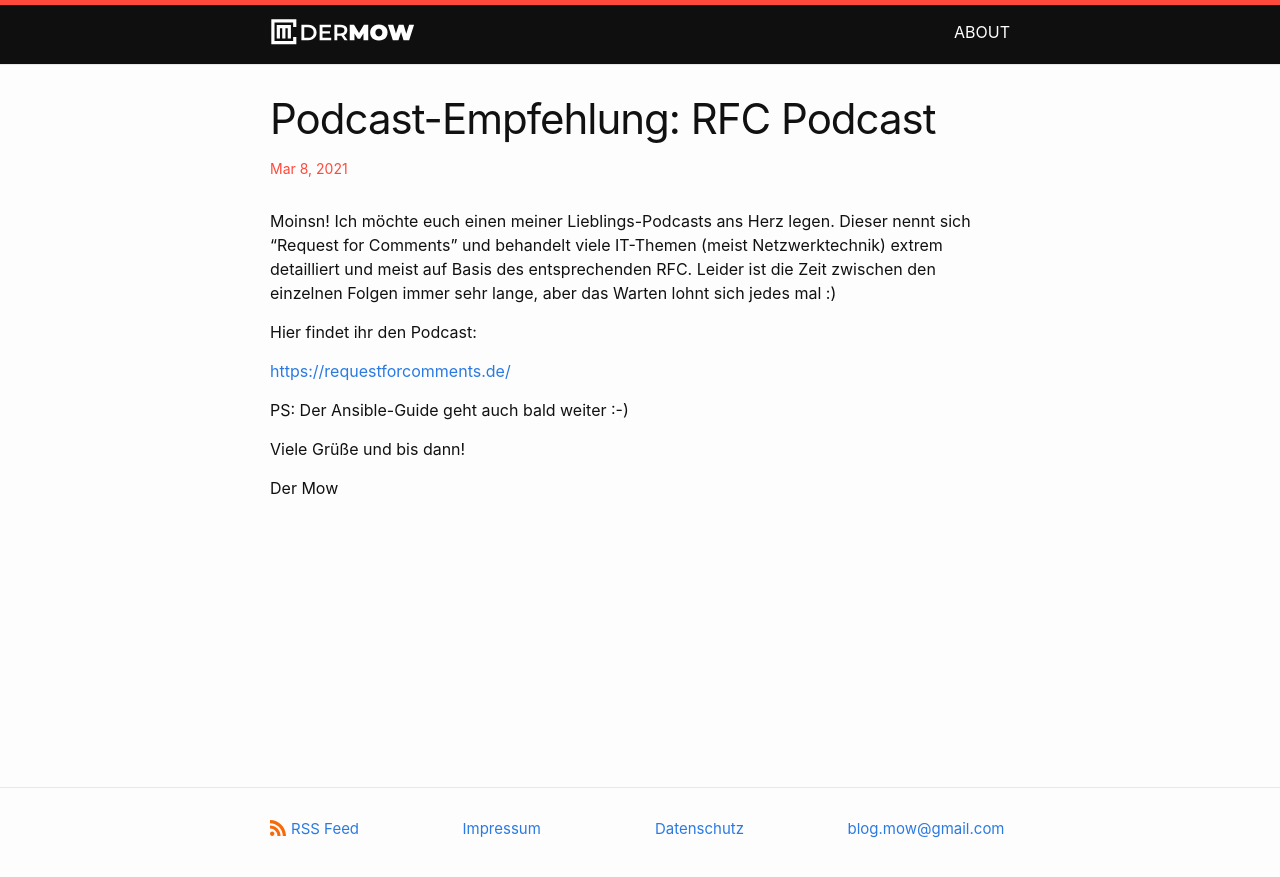
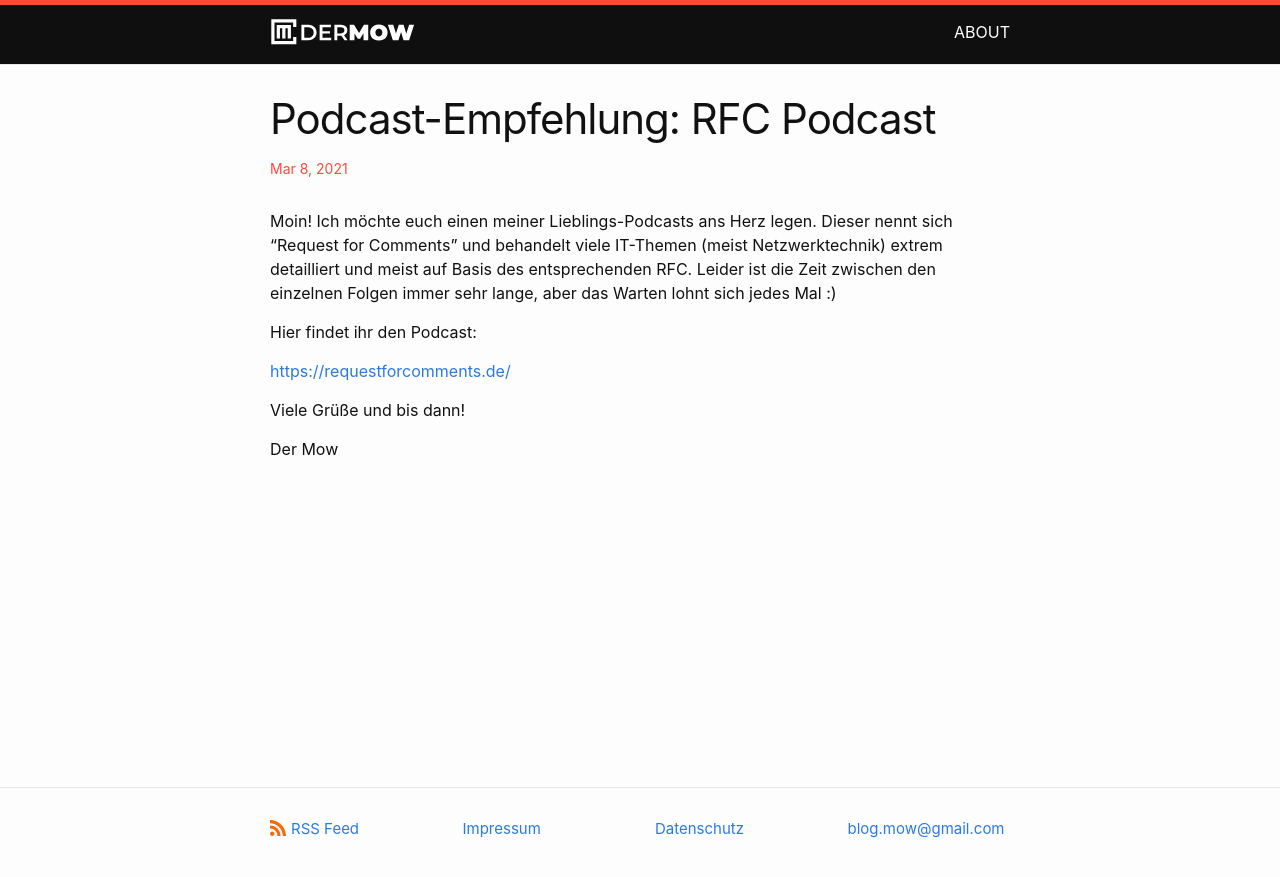
Before and after one commit to dermow/staging, a Jekyll site: the page built from _posts/2021-03-08-rfc-podcast.markdown, in a window 1280 px wide. Shown: the top 877 px of the page. Built offline with Jekyll 4.4.1, drawn with Linux system fonts in a browser that asks for light colours; comment, search, counter and statistics services are not loaded.

Commit message:
Update 2021-03-08-rfc-podcast.markdown

```diff
--- a/_posts/2021-03-08-rfc-podcast.markdown
+++ b/_posts/2021-03-08-rfc-podcast.markdown
@@ -5,15 +5,13 @@ date:   2021-03-08 11:30:42 +0100
 categories: Allgemein
 ---
 
-Moinsn! Ich möchte euch einen meiner Lieblings-Podcasts ans Herz legen. Dieser nennt sich "Request for Comments" und behandelt viele IT-Themen (meist Netzwerktechnik)
-extrem detailliert und meist auf Basis des entsprechenden RFC. Leider ist die Zeit zwischen den einzelnen Folgen immer sehr lange, aber das Warten lohnt sich jedes mal :)
+Moin! Ich möchte euch einen meiner Lieblings-Podcasts ans Herz legen. Dieser nennt sich "Request for Comments" und behandelt viele IT-Themen (meist Netzwerktechnik)
+extrem detailliert und meist auf Basis des entsprechenden RFC. Leider ist die Zeit zwischen den einzelnen Folgen immer sehr lange, aber das Warten lohnt sich jedes Mal :)
 
 Hier findet ihr den Podcast:
 
 [https://requestforcomments.de/](https://requestforcomments.de/)
 
-PS: Der Ansible-Guide geht auch bald weiter :-)
-
 Viele Grüße und bis dann!
 
 Der Mow
```
